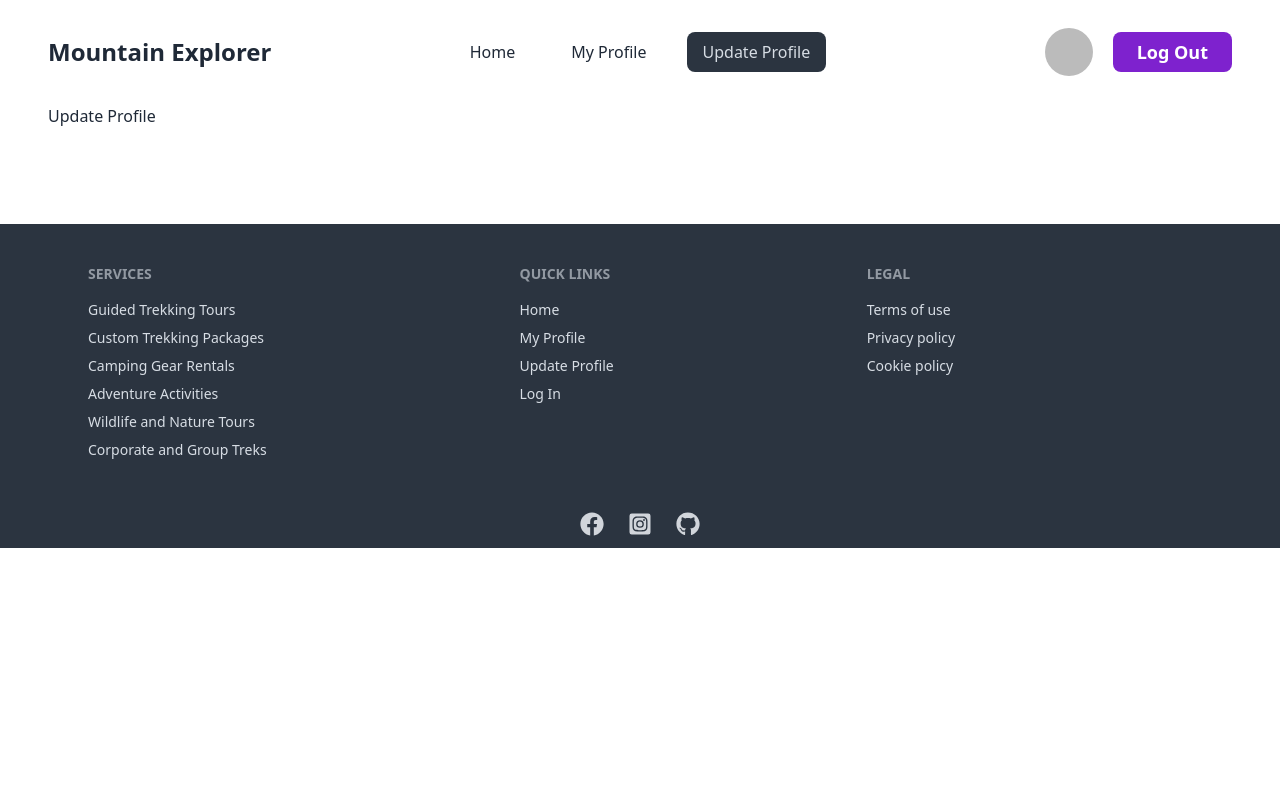
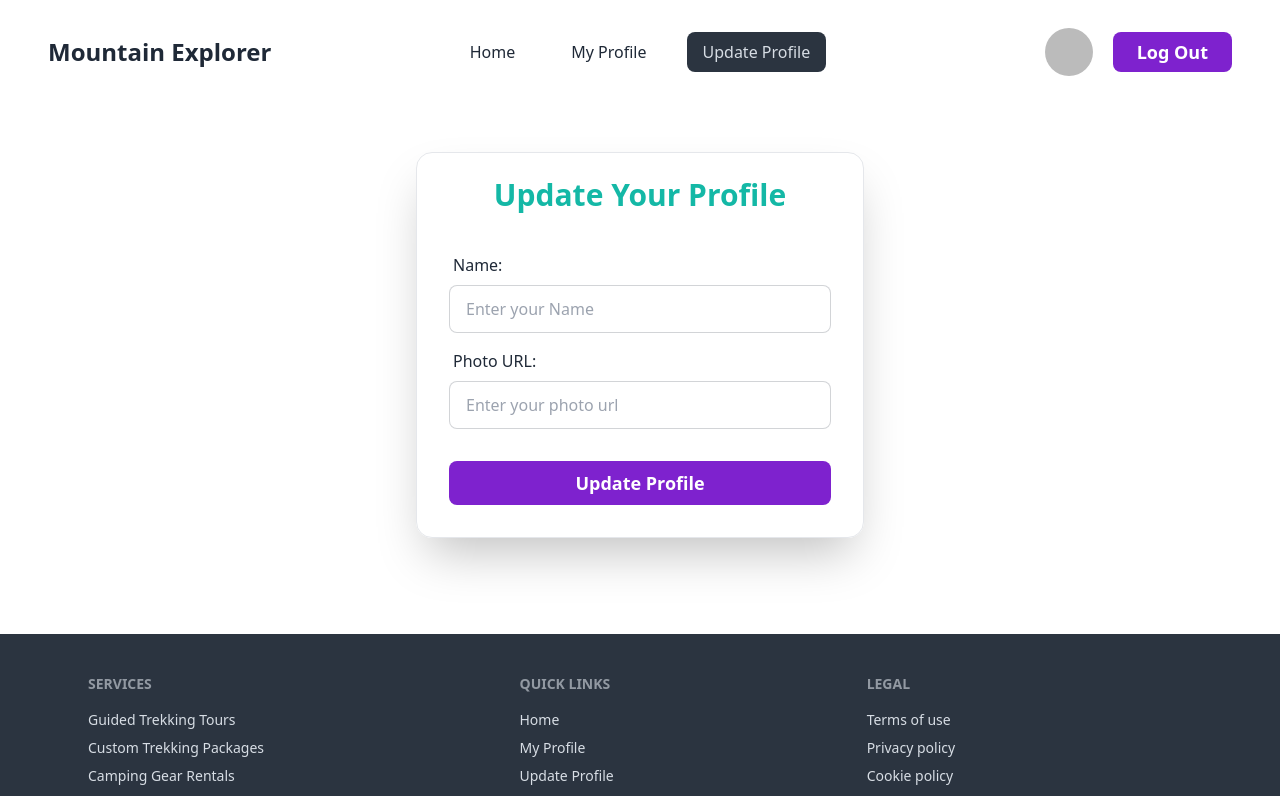
Before and after one commit to Ashiqur1819/Mountain-Explorer, a React (Vite) app: page /update_profile in a window 1280 px wide. Shown: the top 796 px of the page. Built offline with nearby package versions, Linux system fonts and the light colour scheme; no server answers; sample sign-in values are in the browser's storage.

Commit message:
Added update profile page and its functionality

```diff
--- a/src/components/SignUp.jsx
+++ b/src/components/SignUp.jsx
@@ -42,6 +42,14 @@ const SignUp = () => {
           setUser(result.user);
           toast.success(`Sign-up successful!`);
           navigate("/");
+
+
+              updateUserProfile({ displayName: name, photoURL: photo }).then(
+                () => {
+                  console.log("fdfdj")
+                  navigate("/");
+                }
+              );
         })
         .catch(() =>
           toast.error(
@@ -59,11 +67,6 @@ const SignUp = () => {
               );
               navigate("/");
 
-              // updateUserProfile({ displayName: name, photoURL: photo }).then(
-              //   () => {
-              //     navigate("/");
-              //   }
-              // );
             })
             .catch(() => {
               toast.error(
--- a/src/pages/MyProfile.jsx
+++ b/src/pages/MyProfile.jsx
@@ -5,11 +5,12 @@ import { Link } from "react-router-dom";
 
 const MyProfile = () => {
     const {user} = useContext(AuthContext)
+    console.log(user.displayName)
     return (
       <div className="max-w-2xl mx-auto  p-12 rounded-lg shadow-lg mt-12 bg-gray-100">
         <div className="flex items-center gap-6">
           <figure>
-            <img src={user?.photoURL} className="rounded-full" alt="" />
+            <img src={user?.photoURL} className="w-24 rounded-full" alt="" />
           </figure>
           <h2 className="text-4xl font-bold">
             Welcome <br />
--- a/src/pages/UpdateProfile.jsx
+++ b/src/pages/UpdateProfile.jsx
@@ -1,10 +1,60 @@
+import { useContext } from "react";
+import { AuthContext } from "../provider/AuthProvider";
 
 
 const UpdateProfile = () => {
+
+    const {updateUserProfile} = useContext(AuthContext)
+
+    const handleUpdateProfile = (e) => {
+        e.preventDefault()
+
+        const formData = new FormData(e.target);
+        const name = formData.get("name");
+        const photo = formData.get("photo_url");
+
+        updateUserProfile({displayName: name, photoURL: photo})
+        .then(() => {
+            console.log("kdfdk")
+        })
+    }
+
     return (
-        <div>
-            Update Profile
-        </div>
+      <div className="card w-full mx-auto max-w-md shrink-0 shadow-2xl mt-12 border">
+        <h2 className="text-3xl font-bold text-center mt-6 text-teal-500">
+          Update Your Profile
+        </h2>
+        <form onSubmit={handleUpdateProfile} className="card-body">
+          <div className="form-control">
+            <label className="label">
+              <span className="label-text text-base font-medium">Name:</span>
+            </label>
+            <input
+              type="text"
+              name="name"
+              placeholder="Enter your Name"
+              className="input input-bordered"
+            />
+          </div>
+          <div className="form-control">
+            <label className="label">
+              <span className="label-text text-base font-medium">Photo URL:</span>
+            </label>
+            <input
+              type="text"
+              name="photo_url"
+              placeholder="Enter your photo url"
+              className="input input-bordered"
+            />
+          </div>
+
+          <div className="form-control mt-6">
+            <button className="py-2 px-6 text-lg rounded-lg bg-purple-700  text-white cursor-pointer font-semibold hover:bg-purple-600 ">
+              Update Profile
+            </button>
+          </div>
+        </form>
+      </div>
     );
 };
 
--- a/src/routes/router.jsx
+++ b/src/routes/router.jsx
@@ -33,7 +33,11 @@ const router = createBrowserRouter([
       },
       {
         path: "/update_profile",
-        element: <UpdateProfile></UpdateProfile>,
+        element: (
+          <PrivateRoute>
+            <UpdateProfile></UpdateProfile>
+          </PrivateRoute>
+        ),
       },
       {
         path: "/adventureDetails/:id",
```
